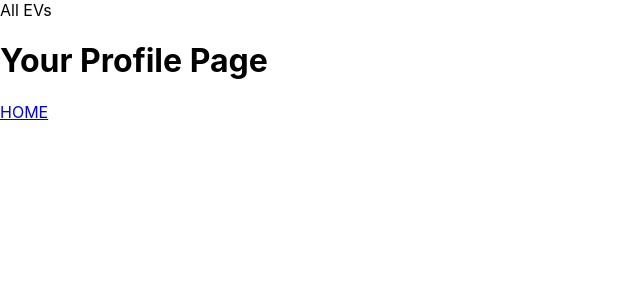
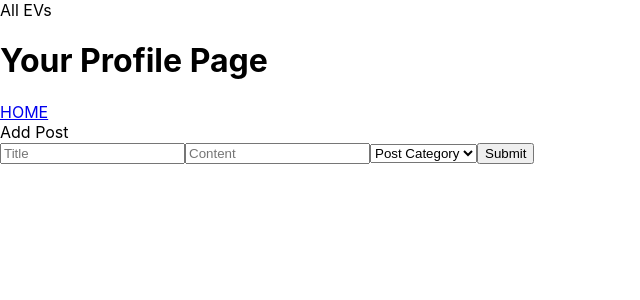
Before and after one commit to m4tth3wp/all-ev-blog, a React (Create React App) app: page /profile in a window 1280 px wide. Shown: the top 300 px of the page, without its empty margins (0-640 px from the left). Built offline with nearby package versions, Linux system fonts and the light colour scheme.

Commit message:
added add post page, and minimal form

```diff
--- /dev/null
+++ b/src/components/AddPost/AddPost.jsx
@@ -0,0 +1,30 @@
+import React, {useState} from "react";
+import { Link } from 'react-router-dom';
+
+function AddPost(props) {
+    const handleSubmit = (e) => {
+        e.preventDefault();
+        console.log(e.target.value)
+    }
+
+  return (
+    <div className='NavBar'>
+      <header> Add Post</header>
+      <form onSubmit={handleSubmit}>
+          <input type='text' name="title" placeholder="Title"></input>
+          <input type='text' name="description" placeholder="Content"></input>
+          <select name="category">
+            <option disabled selected>Post Category</option>
+            <option value="Cars">Cars</option>
+            <option value="Bikes">Bikes</option>
+            <option value="Charging">Charging</option>
+            <option value="News">News</option>
+            <option value="Stocks">Stocks</option>
+          </select>
+        <button>Submit</button>
+      </form>
+    </div>
+  );
+};
+
+export default AddPost;
--- a/src/components/SignupForm/SignupForm.jsx
+++ b/src/components/SignupForm/SignupForm.jsx
@@ -14,7 +14,6 @@ class SignupForm extends Component {
   handleChange = (e) => {
     this.props.updateMessage('');
     this.setState({
-      // Using ES2015 Computed Property Names
       [e.target.name]: e.target.value
     });
   }
@@ -23,12 +22,9 @@ class SignupForm extends Component {
     e.preventDefault();
     try {
       await userService.signup(this.state);
-      // Let <App> know a user has signed up!
       this.props.handleSignupOrLogin();
-      // Successfully signed up - show GamePage
       this.props.history.push('/');
     } catch (err) {
-      // Invalid user data (probably duplicate email)
       this.props.updateMessage(err.message);
     }
   }
--- a/src/pages/App/App.js
+++ b/src/pages/App/App.js
@@ -13,7 +13,7 @@ class App extends Component {
     super();
     this.state = {
       ...this.getInitialState(),
-      // Initialize user if there's a token, otherwise null
+      posts: [],
       user: userService.getUser()
     };
   }
--- a/src/pages/ProfilePage/ProfilePage.jsx
+++ b/src/pages/ProfilePage/ProfilePage.jsx
@@ -1,10 +1,12 @@
 import React from 'react';
 import { Link } from 'react-router-dom';
+import AddPost from '../../components/AddPost/AddPost'
 
 const ProfilePage = () => (
     <div>
        <h1> Your Profile Page </h1>
        <Link to='/'>HOME</Link>
+       <AddPost  />
     </div>
   );
 
```
Also changed, not shown: controllers/posts.js (added).
